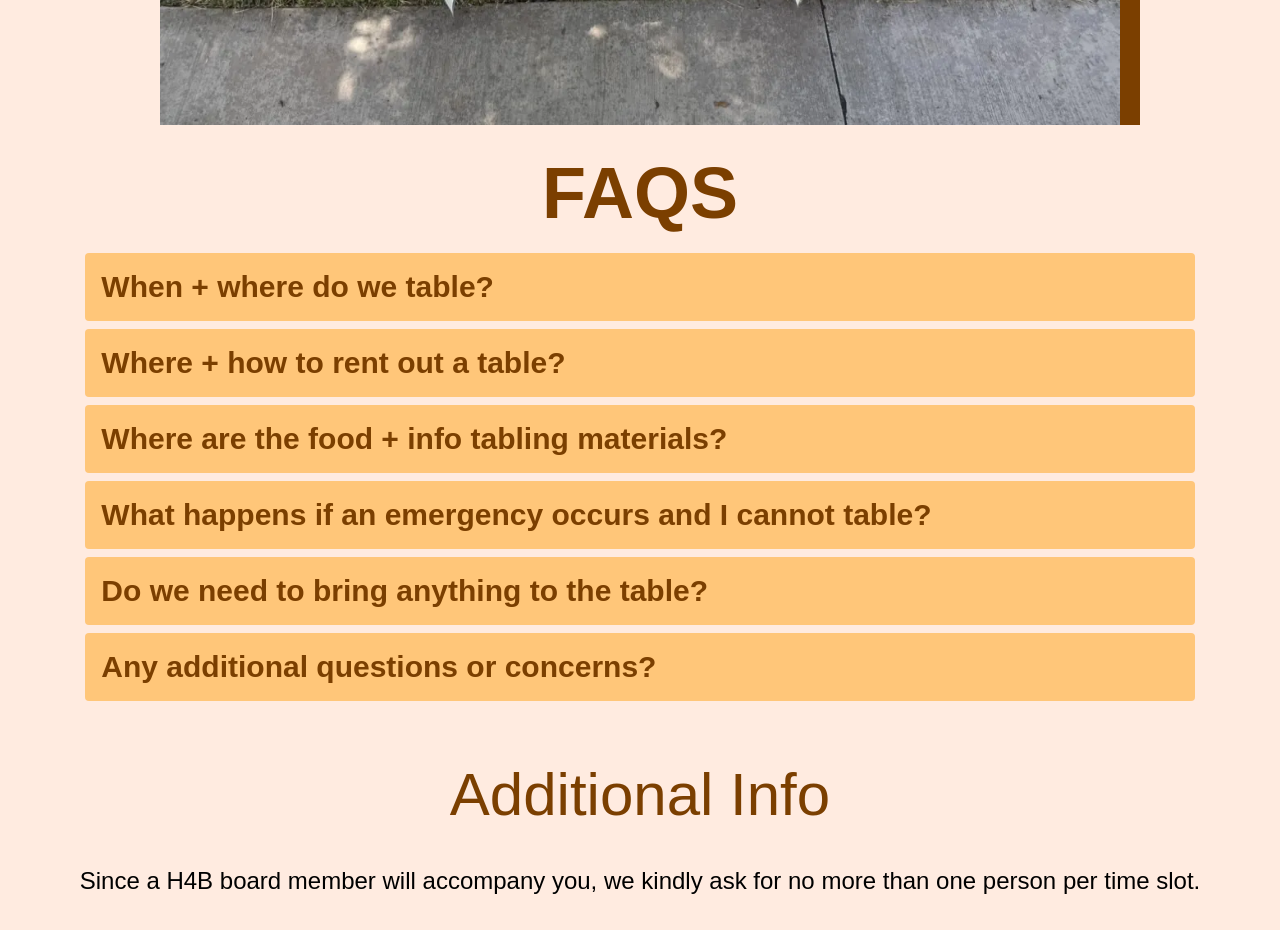
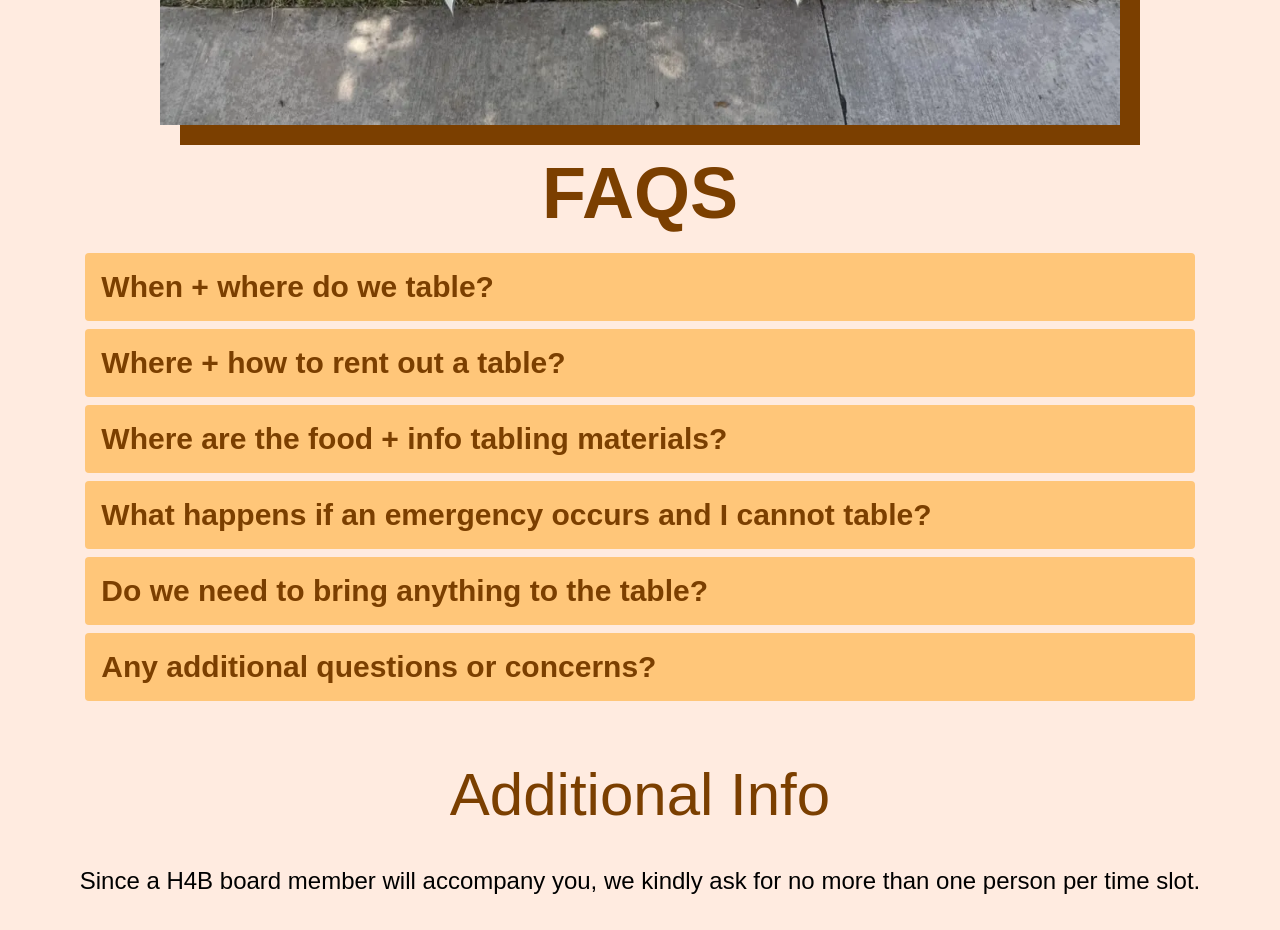
Before and after one commit to acm-ucr/h4b-website, a Next.js app: page /involve in a window 1280 px wide. Shown: the part 2220-3150 px from the top of the page. Built offline with nearby package versions, Linux system fonts and the light colour scheme; a web font is replaced by a local one.

Commit message:
Removing background on FAQ to make blobs transparent

```diff
--- a/src/components/involvement/FAQs.jsx
+++ b/src/components/involvement/FAQs.jsx
@@ -4,7 +4,7 @@ import QUESTIONS from "@/data/involve/Questions";
 
 const FAQs = () => {
   return (
-    <div className="bg-biscuits-peach w-11/12 p-8 text-left flex flex-col items-center gap-y-6">
+    <div className="bg-biscuits-peach bg-opacity-0 w-11/12 p-8 text-left flex flex-col items-center gap-y-6">
       <Subtitle color="text-biscuits-brown-200" text="FAQS" />
       <div className="w-full flex flex-col items-start gap-y-2">
         {QUESTIONS.map((faq, index) => (
```
